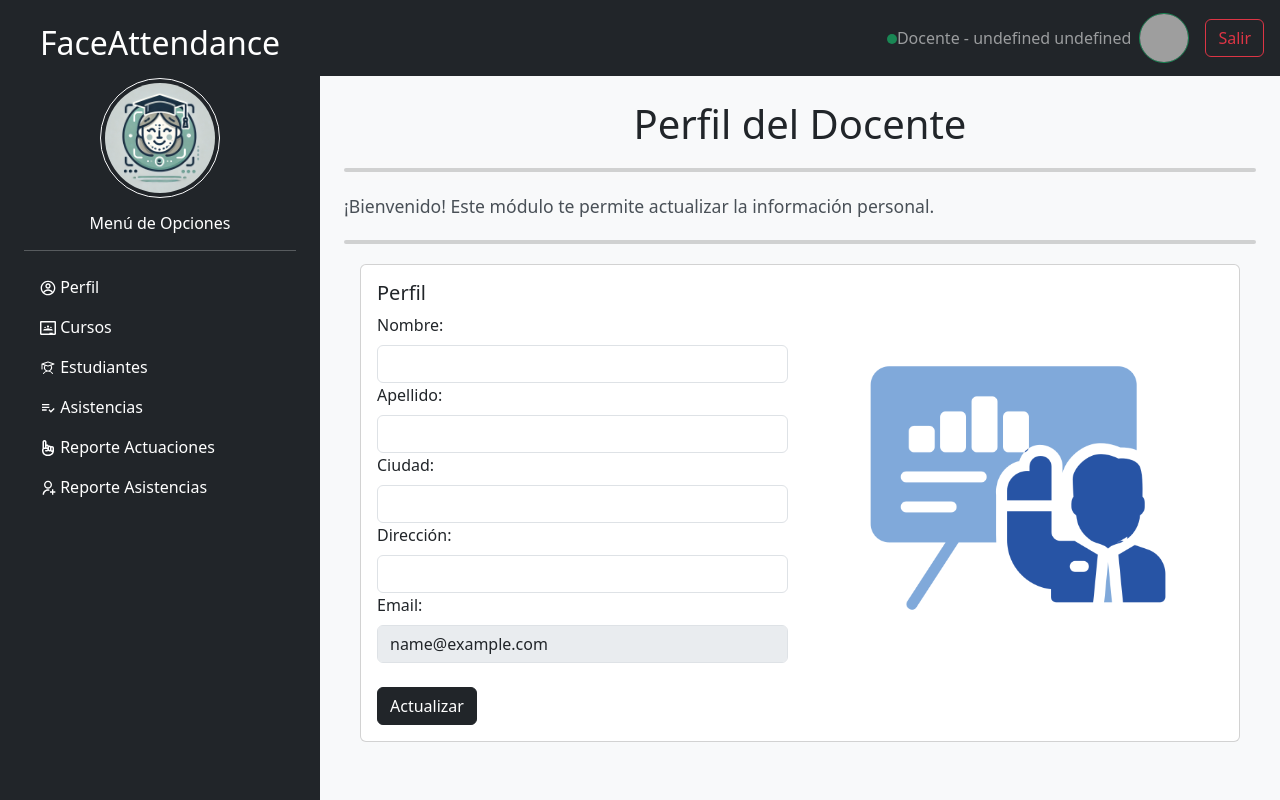
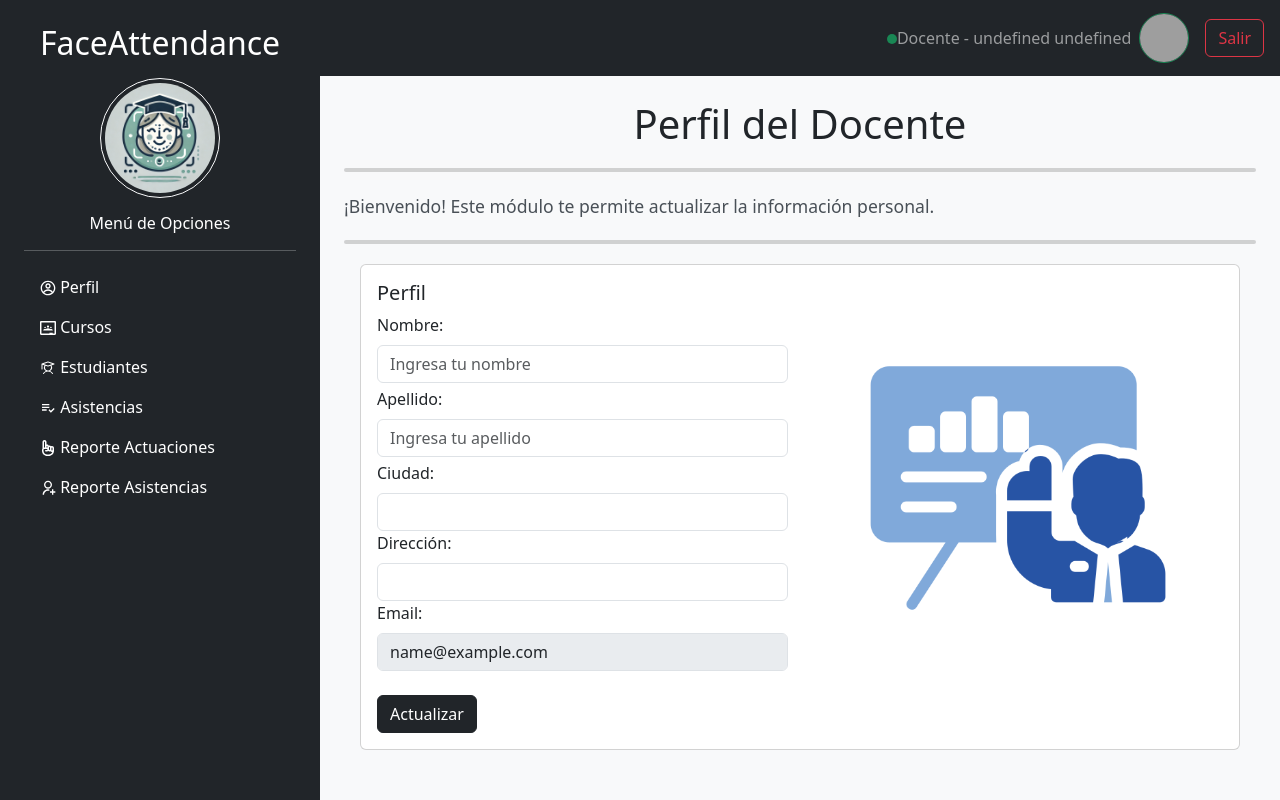
Before and after one commit to DilanBedoya/FaceAttendance, a React (Vite) app: page /dashboard in a window 1280 px wide. Built offline with nearby package versions, Linux system fonts and the light colour scheme; sample sign-in values are in the browser's storage; grey boxes are pictures that could not be loaded.

Commit message:
Respaldo

```diff
--- a/src/components/CardProfile.jsx
+++ b/src/components/CardProfile.jsx
@@ -5,7 +5,7 @@ import userAuth from '../context/AuthProvider';
 import imagenes from '../components/images'
 
 const CardProfile = () => {
-    const { register, handleSubmit, reset } = useForm();
+    const { register, handleSubmit, reset, formState: { errors } } = useForm();
     const { user, updateProfile } = userAuth();
 
     // Efect para llenar el formulario con los datos del usuario al cargar
@@ -40,23 +40,44 @@ const CardProfile = () => {
 
                             <Form.Group controlId="firstName">
                                 <Form.Label>Nombre:</Form.Label>
-                                <Form.Control
-                                    type="text"
-                                    {...register('nombre', { required: true })}
+                                <Form.Control type="text" placeholder="Ingresa tu nombre" className={errors.nombre ? 'is-invalid mb-1' : 'mb-1'}
+                                    {...register('nombre', {
+                                        required: true,
+                                        pattern: {
+                                            value: /^[A-Za-z\s]+$/i,
+                                            message: "Solo se permiten letras y espacios",
+                                        },
+                                    })}
                                 />
                             </Form.Group>
+                            {errors.nombre && <span style={{ color: 'red', fontSize: '0.8rem' }}>{errors.nombre.message}</span>}
+
                             <Form.Group controlId="lastName">
                                 <Form.Label>Apellido:</Form.Label>
-                                <Form.Control
-                                    type="text"
-                                    {...register('apellido', { required: true })}
+                                <Form.Control type="text" placeholder="Ingresa tu apellido" className={errors.apellido ? 'is-invalid mb-1' : 'mb-1'}
+
+                                    {...register('apellido', {
+                                        required: true,
+                                        pattern: {
+                                            value: /^[A-Za-z\s]+$/i,
+                                            message: "Solo se permiten letras y espacios",
+                                        },
+                                    })}
                                 />
                             </Form.Group>
+                            {errors.apellido && <span style={{ color: 'red', fontSize: '0.8rem' }}>{errors.apellido.message}</span>}
+
                             <Form.Group controlId="city">
                                 <Form.Label>Ciudad:</Form.Label>
                                 <Form.Control
                                     type="text"
-                                    {...register('ciudad', { required: true })}
+                                    {...register('ciudad', {
+                                        required: true,
+                                        pattern: {
+                                            value: /^[A-Za-z\s]+$/i,
+                                            message: "Solo se permiten letras y espacios",
+                                        },
+                                    })}
                                 />
                             </Form.Group>
                             <Form.Group controlId="direccion">
--- a/src/pages/Asistencias.jsx
+++ b/src/pages/Asistencias.jsx
@@ -75,11 +75,24 @@ export default function Asistencias() {
 
     //funcion para registrar la asistencia (Guardar)
     const handleSubmit = async (curso, date, asistencias) => {
+
+
         // Validación de curso y estudiantes
         if (!selectedCourse) {
             await Swal.fire({
                 title: 'Error',
                 text: 'Por favor, selecciona un curso para guardar la asistencia',
+                icon: 'question',
+                confirmButtonColor: '#d33',
+                confirmButtonText: 'Aceptar'
+            });
+            return;
+        }
+
+        if (!filteredStudents || filteredStudents.length === 0) {
+            await Swal.fire({
+                title: 'Error',
+                text: 'No existe registro de estudiantes',
                 icon: 'question',
                 confirmButtonColor: '#d33',
                 confirmButtonText: 'Aceptar'
--- a/src/pages/Register.jsx
+++ b/src/pages/Register.jsx
@@ -1,4 +1,4 @@
-import React from 'react';
+import React, { useState } from 'react';
 import { Link, useNavigate } from 'react-router-dom'
 
 import imagenes from '../components/images'
@@ -54,7 +54,6 @@ export default function Register() {
         }
     };
 
-
     return (
         <>
             {/* Barra de navegación */}
@@ -92,6 +91,9 @@ export default function Register() {
                                                 required: {
                                                     value: true,
                                                     message: "Nombre es requerido"
+                                                }, pattern: {
+                                                    value: /^[A-Za-z\s]+$/i,
+                                                    message: "Solo se permiten letras y espacios",
                                                 },
 
                                             })}
@@ -110,6 +112,9 @@ export default function Register() {
                                                 required: {
                                                     value: true,
                                                     message: "Apellido es requerido"
+                                                }, pattern: {
+                                                    value: /^[A-Za-z\s]+$/i, // Expresión regular que permite solo letras y espacios
+                                                    message: "Solo se permiten letras y espacios",
                                                 },
 
                                             })}
@@ -129,6 +134,9 @@ export default function Register() {
                                                 required: {
                                                     value: true,
                                                     message: "Ciudad es requerido"
+                                                }, pattern: {
+                                                    value: /^[A-Za-z\s]+$/i,
+                                                    message: "Solo se permiten letras y espacios",
                                                 },
 
                                             })}
@@ -182,6 +190,7 @@ export default function Register() {
                                 <Form.Group controlId="formBasicPassword">
                                     <Form.Label>Contraseña</Form.Label>
                                     <Form.Control type='text' placeholder="Ingresa una contraseña" className={errors.password ? 'is-invalid mb-1' : 'mb-1'}
+
                                         {...register('password', {
                                             required: {
                                                 value: true,
```
